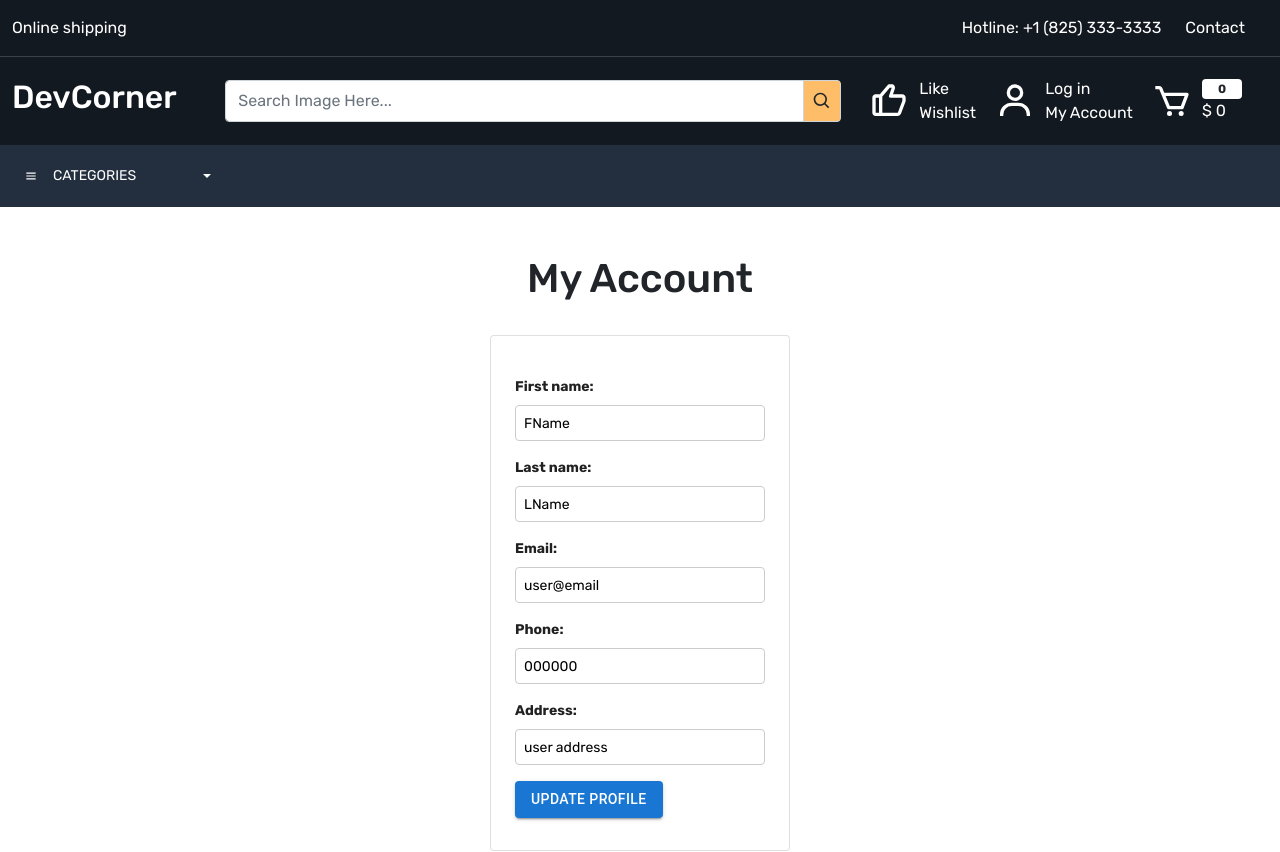
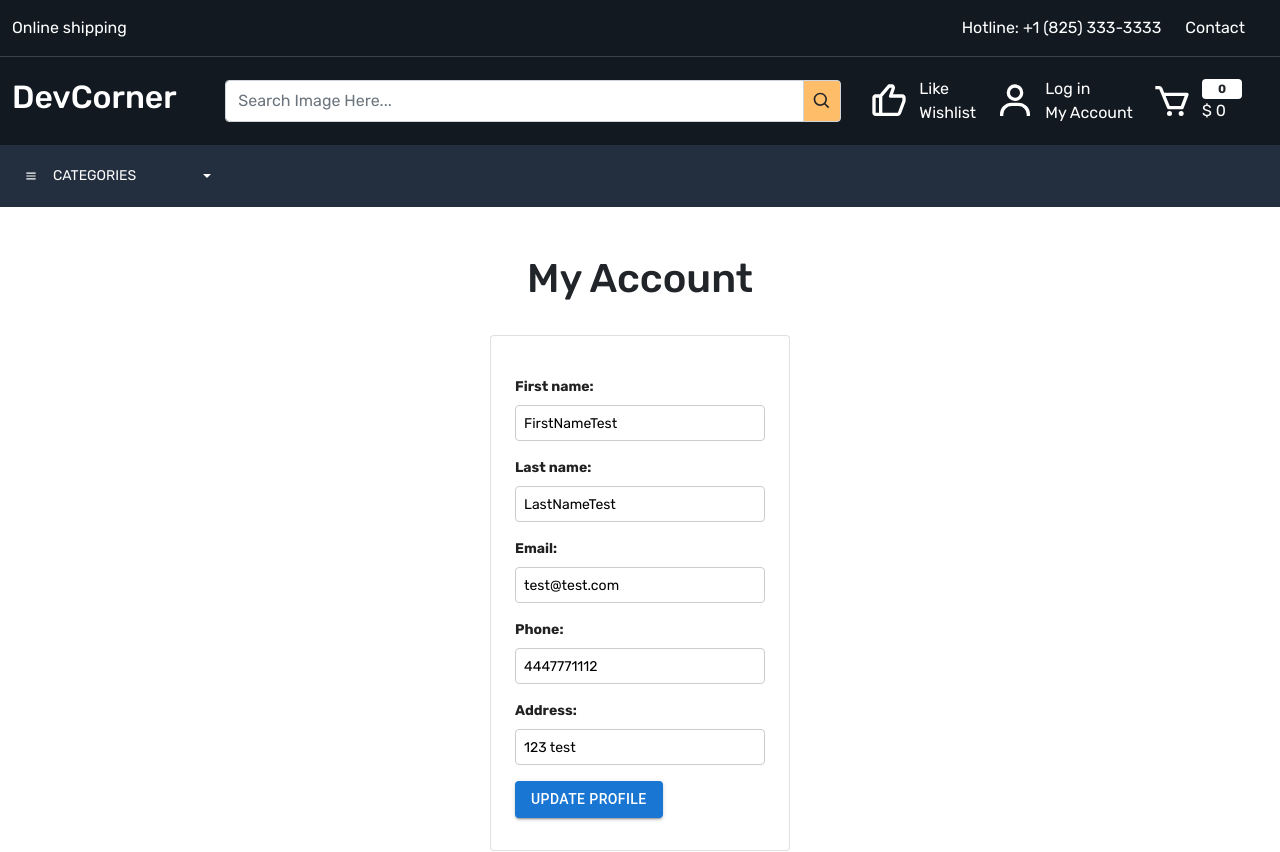
Before and after one commit to vainoue/capstone-image-store, a React (Create React App) app in the folder image-store/: page /profile/1 in a window 1280 px wide. Shown: the top 852 px of the page. Built offline with nearby package versions, Linux system fonts and the light colour scheme.

Commit message:
Using useContext

```diff
--- a/image-store/src/data.js
+++ b/image-store/src/data.js
@@ -10,7 +10,13 @@ const data = {
   })),
   user: {
     _id: 1,
-    uId: '',
+    userId: 258147963,
+    email: "test@test.com",
+    firstName: "FirstNameTest",
+    lastName: "LastNameTest",
+    phone: 4447771112,
+    address: "123 test",
+    password: "abcDEF123$",
     like: [],
     cart: [],
   },
--- a/image-store/src/pages/Profile.js
+++ b/image-store/src/pages/Profile.js
@@ -1,4 +1,4 @@
-import React from "react";
+import React, { useContext } from "react";
 import '../styles/Profile.css';
 import { Helmet } from "react-helmet-async";
 import { useNavigate, useParams } from "react-router-dom";
@@ -7,10 +7,12 @@ import * as Yup from 'yup';
 import axiosSet from "../axiosConfig";
 import { Button, Card, CardContent } from "@mui/material";
 import { useState } from 'react';
+import { UserContext } from "../contexts/UserContext";
 
 const Profile = () => {
 
     //get the userId from URL
+    const { user } = useContext(UserContext);
     const { userId } = useParams();
     console.log(userId);
 
@@ -52,12 +54,12 @@ const Profile = () => {
                         {error && <p className="error">{error}</p>}
                         <Formik
                             initialValues={{
-                                firstName: "FName",
-                                lastName: "LName",
-                                email: "user@email",
-                                phone: "000000",
-                                address: "user address",
-                                userId: "333333",
+                                firstName: user.firstName,
+                                lastName: user.lastName,
+                                email: user.email,
+                                phone: user.phone,
+                                address: user.address,
+                                userId: user.userId,
                             }}
                             validationSchema={validationSchema}
                             onSubmit={updateUser}
```
